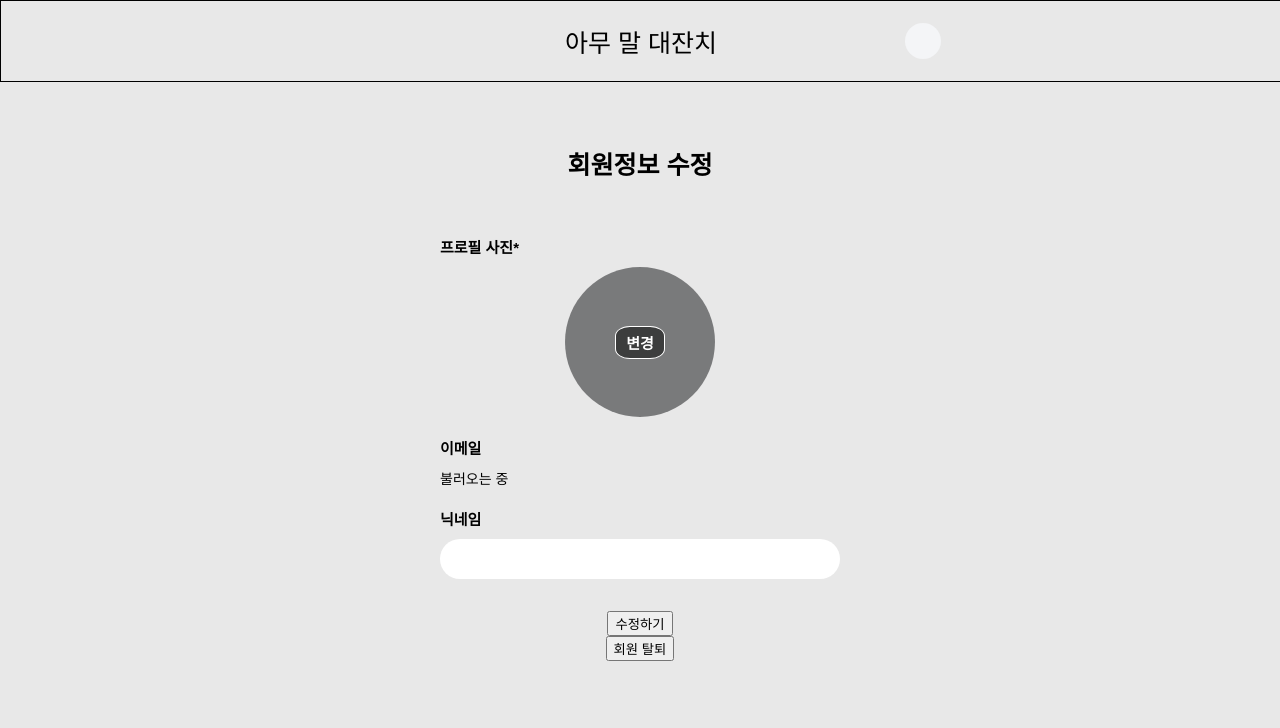
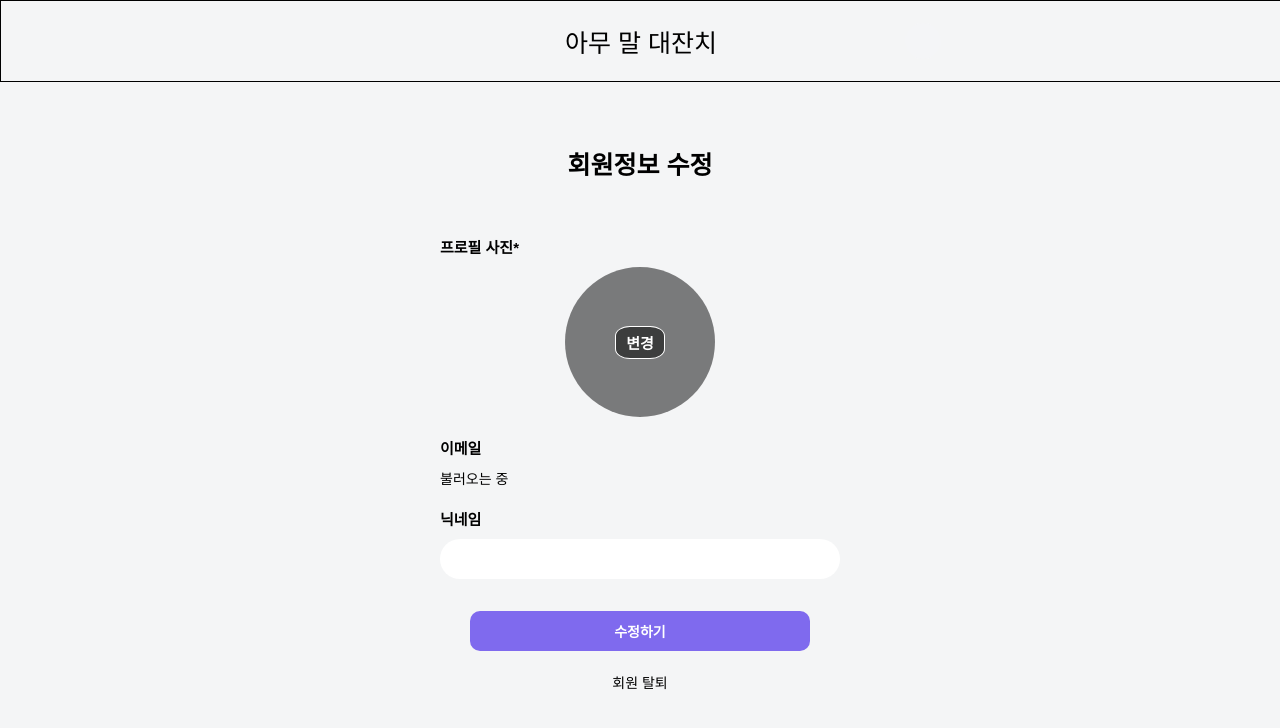
Before and after one commit to 100-hours-a-week/5-erica-react-fe, a React (Create React App) app: page /user/update in a window 1280 px wide. Shown: the top 728 px of the page. Built offline with nearby package versions, Linux system fonts and the light colour scheme; no server answers.

Commit message:
modify: styles

```diff
--- a/src/App.css
+++ b/src/App.css
@@ -11,7 +11,7 @@ body {
   padding: 0;
   margin: 0;
   width: 100%;
-  background: #e8e8e8;
+  background: #f4f5f6;
   font-family: "Noto Sans KR", sans-serif;
 }
 
--- a/src/styles/Navbar.css
+++ b/src/styles/Navbar.css
@@ -1,6 +1,6 @@
 .navbar {
   border: 0.1rem solid black;
-  background-color: #e8e8e8;
+  background: #f4f5f6;
   position: fixed;
   z-index: 997;
   top: 0;
--- a/src/styles/PostDetail.css
+++ b/src/styles/PostDetail.css
@@ -12,8 +12,8 @@
   width: 100%;
 }
 
-.boardTitle {
-  font-size: 2.5rem;
+.detailBoardTitle {
+  font-size: 2.4rem;
   font-weight: 800;
 }
 
@@ -75,7 +75,6 @@ hr {
 
 .boardImage {
   width: 100%;
-  height: 30rem;
   background-color: lightgrey;
   border-radius: 1rem;
 }
--- a/src/styles/UpdateProfile.css
+++ b/src/styles/UpdateProfile.css
@@ -106,9 +106,9 @@
   gap: 1rem;
 }
 
-.updateButton {
+.profileUpdateButton {
   cursor: pointer;
-  background-color: var(--button-disabled);
+  background-color: var(--button-enabled);
   border-radius: 1rem;
   border: 0;
   width: 100%;
@@ -122,9 +122,10 @@
   font-weight: 700;
 }
 
-.deleteButton {
+.profileDeleteButton {
   cursor: pointer;
   color: black;
+  background-color: transparent;
   border: 0;
   margin-top: 2rem;
   font-size: 1.4rem;
```
